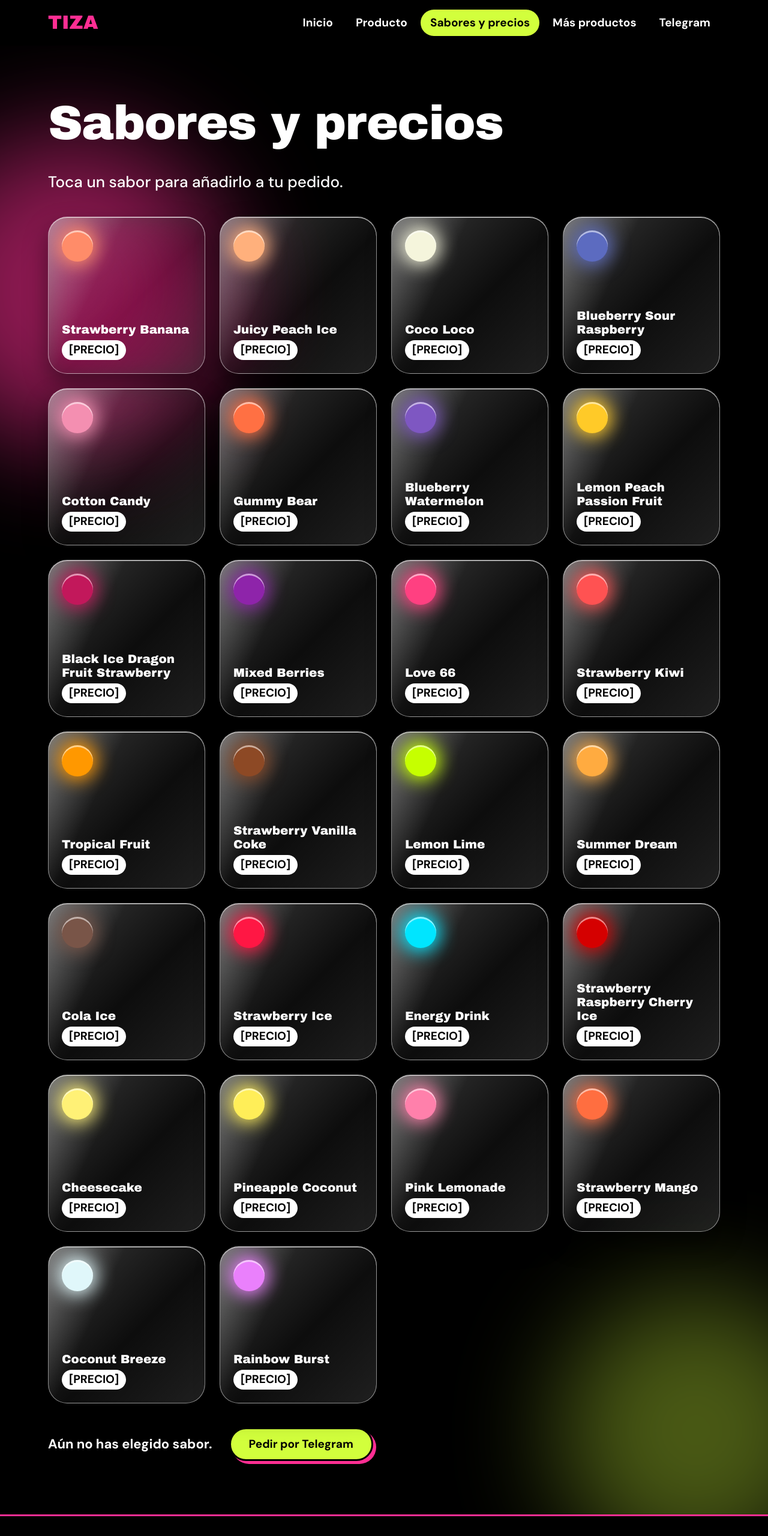
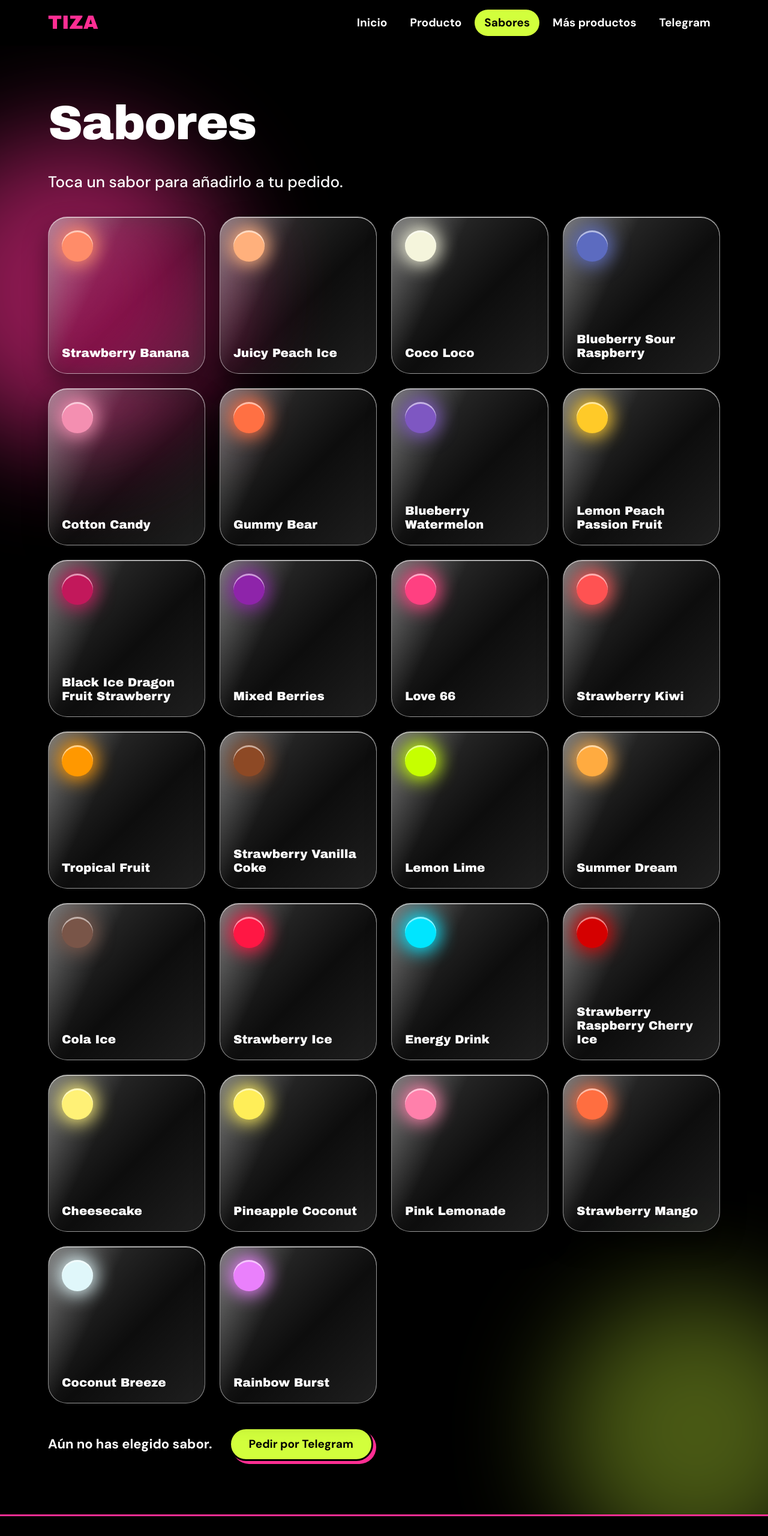
Before and after one commit to edumoramora/tizaweb, a plain HTML site: page sabores.html in a window 1280 px wide. Shown: the top 2560 px of the page at 60% size. Drawn offline with Linux system fonts and the light colour scheme; a web font is replaced by a local one.

Commit message:
refactor: simplify flavor listings and update navigation links

```diff
--- a/sabores.html
+++ b/sabores.html
@@ -3,8 +3,8 @@
 <head>
   <meta charset="utf-8">
   <meta name="viewport" content="width=device-width, initial-scale=1">
-  <title>Sabores y precios | Tiza</title>
-  <meta name="description" content="Sabores de la creatina Tiza y el precio de cada uno.">
+  <title>Sabores| Tiza</title>
+  <meta name="description" content="Sabores de la creatina Tiza.">
   <link rel="preconnect" href="https://fonts.googleapis.com">
   <link rel="preconnect" href="https://fonts.gstatic.com" crossorigin>
   <link rel="stylesheet" href="https://fonts.googleapis.com/css2?family=DM+Sans:wght@400;500;700&amp;family=Unbounded:wght@700;900&amp;display=swap">
@@ -20,7 +20,7 @@
         <ul class="menu">
         <li><a href="index.html">Inicio</a></li>
         <li><a href="detalles.html">Producto</a></li>
-        <li><a href="sabores.html" aria-current="page">Sabores y precios</a></li>
+        <li><a href="sabores.html" aria-current="page">Sabores</a></li>
         <li><a href="productos.html">Más productos</a></li>
         <li><a href="contacto.html">Telegram</a></li>
         </ul>
@@ -33,7 +33,7 @@
     <span class="mancha mancha--1" aria-hidden="true"></span>
     <span class="mancha mancha--2" aria-hidden="true"></span>
     <div class="dentro pila">
-      <h1 class="grande">Sabores y precios</h1>
+      <h1 class="grande">Sabores </h1>
       <p class="entrada">Toca un sabor para añadirlo a tu pedido.</p>
       <!-- Para cambiar un precio, sustituye [PRECIO] en la caja de ese sabor. Ejemplo: 19,90 € -->
       <ul class="sabores">
@@ -44,7 +44,6 @@
             <span class="sabor__gota" aria-hidden="true"></span>
             <span class="sabor__texto">
               <span class="sabor__nombre">Strawberry Banana</span>
-              <span class="sabor__precio">[PRECIO]</span>
             </span>
             <svg class="sabor__marca" viewBox="0 0 34 34" aria-hidden="true"><circle cx="17" cy="17" r="17" fill="#D2FF3C"/><path d="M9.5 17.5 L15 23 L25 12" fill="none" stroke="#000000" stroke-width="3.5" stroke-linecap="round" stroke-linejoin="round"/></svg>
           </button>
@@ -54,7 +53,6 @@
             <span class="sabor__gota" aria-hidden="true"></span>
             <span class="sabor__texto">
               <span class="sabor__nombre">Juicy Peach Ice</span>
-              <span class="sabor__precio">[PRECIO]</span>
             </span>
             <svg class="sabor__marca" viewBox="0 0 34 34" aria-hidden="true"><circle cx="17" cy="17" r="17" fill="#D2FF3C"/><path d="M9.5 17.5 L15 23 L25 12" fill="none" stroke="#000000" stroke-width="3.5" stroke-linecap="round" stroke-linejoin="round"/></svg>
           </button>
@@ -64,7 +62,6 @@
             <span class="sabor__gota" aria-hidden="true"></span>
             <span class="sabor__texto">
               <span class="sabor__nombre">Coco Loco</span>
-              <span class="sabor__precio">[PRECIO]</span>
             </span>
             <svg class="sabor__marca" viewBox="0 0 34 34" aria-hidden="true"><circle cx="17" cy="17" r="17" fill="#D2FF3C"/><path d="M9.5 17.5 L15 23 L25 12" fill="none" stroke="#000000" stroke-width="3.5" stroke-linecap="round" stroke-linejoin="round"/></svg>
           </button>
@@ -74,7 +71,6 @@
             <span class="sabor__gota" aria-hidden="true"></span>
             <span class="sabor__texto">
               <span class="sabor__nombre">Blueberry Sour Raspberry</span>
-              <span class="sabor__precio">[PRECIO]</span>
             </span>
             <svg class="sabor__marca" viewBox="0 0 34 34" aria-hidden="true"><circle cx="17" cy="17" r="17" fill="#D2FF3C"/><path d="M9.5 17.5 L15 23 L25 12" fill="none" stroke="#000000" stroke-width="3.5" stroke-linecap="round" stroke-linejoin="round"/></svg>
           </button>
@@ -84,7 +80,6 @@
             <span class="sabor__gota" aria-hidden="true"></span>
             <span class="sabor__texto">
               <span class="sabor__nombre">Cotton Candy</span>
-              <span class="sabor__precio">[PRECIO]</span>
             </span>
             <svg class="sabor__marca" viewBox="0 0 34 34" aria-hidden="true"><circle cx="17" cy="17" r="17" fill="#D2FF3C"/><path d="M9.5 17.5 L15 23 L25 12" fill="none" stroke="#000000" stroke-width="3.5" stroke-linecap="round" stroke-linejoin="round"/></svg>
           </button>
@@ -94,7 +89,6 @@
             <span class="sabor__gota" aria-hidden="true"></span>
             <span class="sabor__texto">
               <span class="sabor__nombre">Gummy Bear</span>
-              <span class="sabor__precio">[PRECIO]</span>
             </span>
             <svg class="sabor__marca" viewBox="0 0 34 34" aria-hidden="true"><circle cx="17" cy="17" r="17" fill="#D2FF3C"/><path d="M9.5 17.5 L15 23 L25 12" fill="none" stroke="#000000" stroke-width="3.5" stroke-linecap="round" stroke-linejoin="round"/></svg>
           </button>
@@ -104,8 +98,6 @@
             <span class="sabor__gota" aria-hidden="true"></span>
             <span class="sabor__texto">
               <span class="sabor__nombre">Blueberry Watermelon</span>
-              <span class="sabor__precio">[PRECIO]</span>
-            </span>
             <svg class="sabor__marca" viewBox="0 0 34 34" aria-hidden="true"><circle cx="17" cy="17" r="17" fill="#D2FF3C"/><path d="M9.5 17.5 L15 23 L25 12" fill="none" stroke="#000000" stroke-width="3.5" stroke-linecap="round" stroke-linejoin="round"/></svg>
           </button>
         </li>
@@ -114,7 +106,6 @@
             <span class="sabor__gota" aria-hidden="true"></span>
             <span class="sabor__texto">
               <span class="sabor__nombre">Lemon Peach Passion Fruit</span>
-              <span class="sabor__precio">[PRECIO]</span>
             </span>
             <svg class="sabor__marca" viewBox="0 0 34 34" aria-hidden="true"><circle cx="17" cy="17" r="17" fill="#D2FF3C"/><path d="M9.5 17.5 L15 23 L25 12" fill="none" stroke="#000000" stroke-width="3.5" stroke-linecap="round" stroke-linejoin="round"/></svg>
           </button>
@@ -124,7 +115,6 @@
             <span class="sabor__gota" aria-hidden="true"></span>
             <span class="sabor__texto">
               <span class="sabor__nombre">Black Ice Dragon Fruit Strawberry</span>
-              <span class="sabor__precio">[PRECIO]</span>
             </span>
             <svg class="sabor__marca" viewBox="0 0 34 34" aria-hidden="true"><circle cx="17" cy="17" r="17" fill="#D2FF3C"/><path d="M9.5 17.5 L15 23 L25 12" fill="none" stroke="#000000" stroke-width="3.5" stroke-linecap="round" stroke-linejoin="round"/></svg>
           </button>
@@ -134,7 +124,6 @@
             <span class="sabor__gota" aria-hidden="true"></span>
             <span class="sabor__texto">
               <span class="sabor__nombre">Mixed Berries</span>
-              <span class="sabor__precio">[PRECIO]</span>
             </span>
             <svg class="sabor__marca" viewBox="0 0 34 34" aria-hidden="true"><circle cx="17" cy="17" r="17" fill="#D2FF3C"/><path d="M9.5 17.5 L15 23 L25 12" fill="none" stroke="#000000" stroke-width="3.5" stroke-linecap="round" stroke-linejoin="round"/></svg>
           </button>
@@ -144,7 +133,6 @@
             <span class="sabor__gota" aria-hidden="true"></span>
             <span class="sabor__texto">
               <span class="sabor__nombre">Love 66</span>
-              <span class="sabor__precio">[PRECIO]</span>
             </span>
             <svg class="sabor__marca" viewBox="0 0 34 34" aria-hidden="true"><circle cx="17" cy="17" r="17" fill="#D2FF3C"/><path d="M9.5 17.5 L15 23 L25 12" fill="none" stroke="#000000" stroke-width="3.5" stroke-linecap="round" stroke-linejoin="round"/></svg>
           </button>
@@ -154,7 +142,6 @@
             <span class="sabor__gota" aria-hidden="true"></span>
             <span class="sabor__texto">
               <span class="sabor__nombre">Strawberry Kiwi</span>
-              <span class="sabor__precio">[PRECIO]</span>
             </span>
             <svg class="sabor__marca" viewBox="0 0 34 34" aria-hidden="true"><circle cx="17" cy="17" r="17" fill="#D2FF3C"/><path d="M9.5 17.5 L15 23 L25 12" fill="none" stroke="#000000" stroke-width="3.5" stroke-linecap="round" stroke-linejoin="round"/></svg>
           </button>
@@ -164,7 +151,6 @@
             <span class="sabor__gota" aria-hidden="true"></span>
             <span class="sabor__texto">
               <span class="sabor__nombre">Tropical Fruit</span>
-              <span class="sabor__precio">[PRECIO]</span>
             </span>
             <svg class="sabor__marca" viewBox="0 0 34 34" aria-hidden="true"><circle cx="17" cy="17" r="17" fill="#D2FF3C"/><path d="M9.5 17.5 L15 23 L25 12" fill="none" stroke="#000000" stroke-width="3.5" stroke-linecap="round" stroke-linejoin="round"/></svg>
           </button>
@@ -174,7 +160,6 @@
             <span class="sabor__gota" aria-hidden="true"></span>
             <span class="sabor__texto">
               <span class="sabor__nombre">Strawberry Vanilla Coke</span>
-              <span class="sabor__precio">[PRECIO]</span>
             </span>
             <svg class="sabor__marca" viewBox="0 0 34 34" aria-hidden="true"><circle cx="17" cy="17" r="17" fill="#D2FF3C"/><path d="M9.5 17.5 L15 23 L25 12" fill="none" stroke="#000000" stroke-width="3.5" stroke-linecap="round" stroke-linejoin="round"/></svg>
           </button>
@@ -184,7 +169,7 @@
             <span class="sabor__gota" aria-hidden="true"></span>
             <span class="sabor__texto">
               <span class="sabor__nombre">Lemon Lime</span>
-              <span class="sabor__precio">[PRECIO]</span>
+
             </span>
             <svg class="sabor__marca" viewBox="0 0 34 34" aria-hidden="true"><circle cx="17" cy="17" r="17" fill="#D2FF3C"/><path d="M9.5 17.5 L15 23 L25 12" fill="none" stroke="#000000" stroke-width="3.5" stroke-linecap="round" stroke-linejoin="round"/></svg>
           </button>
@@ -194,7 +179,7 @@
             <span class="sabor__gota" aria-hidden="true"></span>
             <span class="sabor__texto">
               <span class="sabor__nombre">Summer Dream</span>
-              <span class="sabor__precio">[PRECIO]</span>
+
             </span>
             <svg class="sabor__marca" viewBox="0 0 34 34" aria-hidden="true"><circle cx="17" cy="17" r="17" fill="#D2FF3C"/><path d="M9.5 17.5 L15 23 L25 12" fill="none" stroke="#000000" stroke-width="3.5" stroke-linecap="round" stroke-linejoin="round"/></svg>
           </button>
@@ -204,7 +189,7 @@
             <span class="sabor__gota" aria-hidden="true"></span>
             <span class="sabor__texto">
               <span class="sabor__nombre">Cola Ice</span>
-              <span class="sabor__precio">[PRECIO]</span>
+
             </span>
             <svg class="sabor__marca" viewBox="0 0 34 34" aria-hidden="true"><circle cx="17" cy="17" r="17" fill="#D2FF3C"/><path d="M9.5 17.5 L15 23 L25 12" fill="none" stroke="#000000" stroke-width="3.5" stroke-linecap="round" stroke-linejoin="round"/></svg>
           </button>
@@ -214,7 +199,7 @@
             <span class="sabor__gota" aria-hidden="true"></span>
             <span class="sabor__texto">
               <span class="sabor__nombre">Strawberry Ice</span>
-              <span class="sabor__precio">[PRECIO]</span>
+
             </span>
             <svg class="sabor__marca" viewBox="0 0 34 34" aria-hidden="true"><circle cx="17" cy="17" r="17" fill="#D2FF3C"/><path d="M9.5 17.5 L15 23 L25 12" fill="none" stroke="#000000" stroke-width="3.5" stroke-linecap="round" stroke-linejoin="round"/></svg>
           </button>
@@ -224,7 +209,7 @@
             <span class="sabor__gota" aria-hidden="true"></span>
             <span class="sabor__texto">
               <span class="sabor__nombre">Energy Drink</span>
-              <span class="sabor__precio">[PRECIO]</span>
+
             </span>
             <svg class="sabor__marca" viewBox="0 0 34 34" aria-hidden="true"><circle cx="17" cy="17" r="17" fill="#D2FF3C"/><path d="M9.5 17.5 L15 23 L25 12" fill="none" stroke="#000000" stroke-width="3.5" stroke-linecap="round" stroke-linejoin="round"/></svg>
           </button>
@@ -234,7 +219,7 @@
             <span class="sabor__gota" aria-hidden="true"></span>
             <span class="sabor__texto">
               <span class="sabor__nombre">Strawberry Raspberry Cherry Ice</span>
-              <span class="sabor__precio">[PRECIO]</span>
+
             </span>
             <svg class="sabor__marca" viewBox="0 0 34 34" aria-hidden="true"><circle cx="17" cy="17" r="17" fill="#D2FF3C"/><path d="M9.5 17.5 L15 23 L25 12" fill="none" stroke="#000000" stroke-width="3.5" stroke-linecap="round" stroke-linejoin="round"/></svg>
           </button>
@@ -244,7 +229,6 @@
             <span class="sabor__gota" aria-hidden="true"></span>
             <span class="sabor__texto">
               <span class="sabor__nombre">Cheesecake</span>
-              <span class="sabor__precio">[PRECIO]</span>
             </span>
             <svg class="sabor__marca" viewBox="0 0 34 34" aria-hidden="true"><circle cx="17" cy="17" r="17" fill="#D2FF3C"/><path d="M9.5 17.5 L15 23 L25 12" fill="none" stroke="#000000" stroke-width="3.5" stroke-linecap="round" stroke-linejoin="round"/></svg>
           </button>
@@ -254,7 +238,6 @@
             <span class="sabor__gota" aria-hidden="true"></span>
             <span class="sabor__texto">
               <span class="sabor__nombre">Pineapple Coconut</span>
-              <span class="sabor__precio">[PRECIO]</span>
             </span>
             <svg class="sabor__marca" viewBox="0 0 34 34" aria-hidden="true"><circle cx="17" cy="17" r="17" fill="#D2FF3C"/><path d="M9.5 17.5 L15 23 L25 12" fill="none" stroke="#000000" stroke-width="3.5" stroke-linecap="round" stroke-linejoin="round"/></svg>
           </button>
@@ -264,7 +247,6 @@
             <span class="sabor__gota" aria-hidden="true"></span>
             <span class="sabor__texto">
               <span class="sabor__nombre">Pink Lemonade</span>
-              <span class="sabor__precio">[PRECIO]</span>
             </span>
             <svg class="sabor__marca" viewBox="0 0 34 34" aria-hidden="true"><circle cx="17" cy="17" r="17" fill="#D2FF3C"/><path d="M9.5 17.5 L15 23 L25 12" fill="none" stroke="#000000" stroke-width="3.5" stroke-linecap="round" stroke-linejoin="round"/></svg>
           </button>
@@ -274,7 +256,6 @@
             <span class="sabor__gota" aria-hidden="true"></span>
             <span class="sabor__texto">
               <span class="sabor__nombre">Strawberry Mango</span>
-              <span class="sabor__precio">[PRECIO]</span>
             </span>
             <svg class="sabor__marca" viewBox="0 0 34 34" aria-hidden="true"><circle cx="17" cy="17" r="17" fill="#D2FF3C"/><path d="M9.5 17.5 L15 23 L25 12" fill="none" stroke="#000000" stroke-width="3.5" stroke-linecap="round" stroke-linejoin="round"/></svg>
           </button>
@@ -284,7 +265,6 @@
             <span class="sabor__gota" aria-hidden="true"></span>
             <span class="sabor__texto">
               <span class="sabor__nombre">Coconut Breeze</span>
-              <span class="sabor__precio">[PRECIO]</span>
             </span>
             <svg class="sabor__marca" viewBox="0 0 34 34" aria-hidden="true"><circle cx="17" cy="17" r="17" fill="#D2FF3C"/><path d="M9.5 17.5 L15 23 L25 12" fill="none" stroke="#000000" stroke-width="3.5" stroke-linecap="round" stroke-linejoin="round"/></svg>
           </button>
@@ -294,7 +274,7 @@
             <span class="sabor__gota" aria-hidden="true"></span>
             <span class="sabor__texto">
               <span class="sabor__nombre">Rainbow Burst</span>
-              <span class="sabor__precio">[PRECIO]</span>
+
             </span>
             <svg class="sabor__marca" viewBox="0 0 34 34" aria-hidden="true"><circle cx="17" cy="17" r="17" fill="#D2FF3C"/><path d="M9.5 17.5 L15 23 L25 12" fill="none" stroke="#000000" stroke-width="3.5" stroke-linecap="round" stroke-linejoin="round"/></svg>
           </button>
@@ -312,7 +292,7 @@
     <div class="dentro">
       <p class="pie__marca">TIZA</p>
       <p>Los complementos alimenticios no deben utilizarse como sustitutos de una dieta variada y equilibrada ni de un modo de vida saludable. No superar la dosis diaria recomendada. Mantener fuera del alcance de los niños más pequeños. Producto destinado a personas adultas.</p>
-      <p>© 2026 Tiza. [TU RAZÓN SOCIAL].</p>
+      <p>© 2026 Tiza.</p>
     </div>
   </footer>
 
```
Also changed, not shown: app.js (+4 -4 lines), contacto.html (+1 -1 lines), detalles.html (+2 -2 lines), index.html (+5 -5 lines), productos.html (+1 -1 lines).
